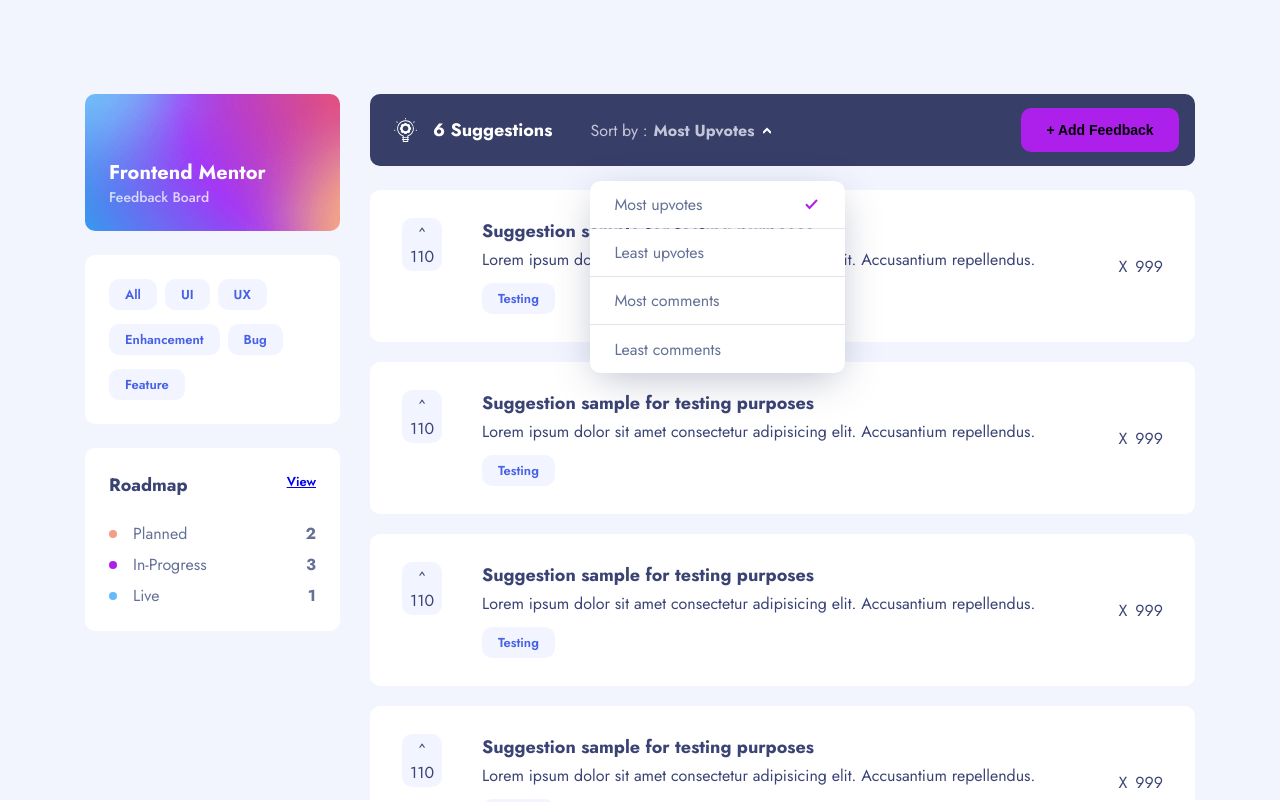
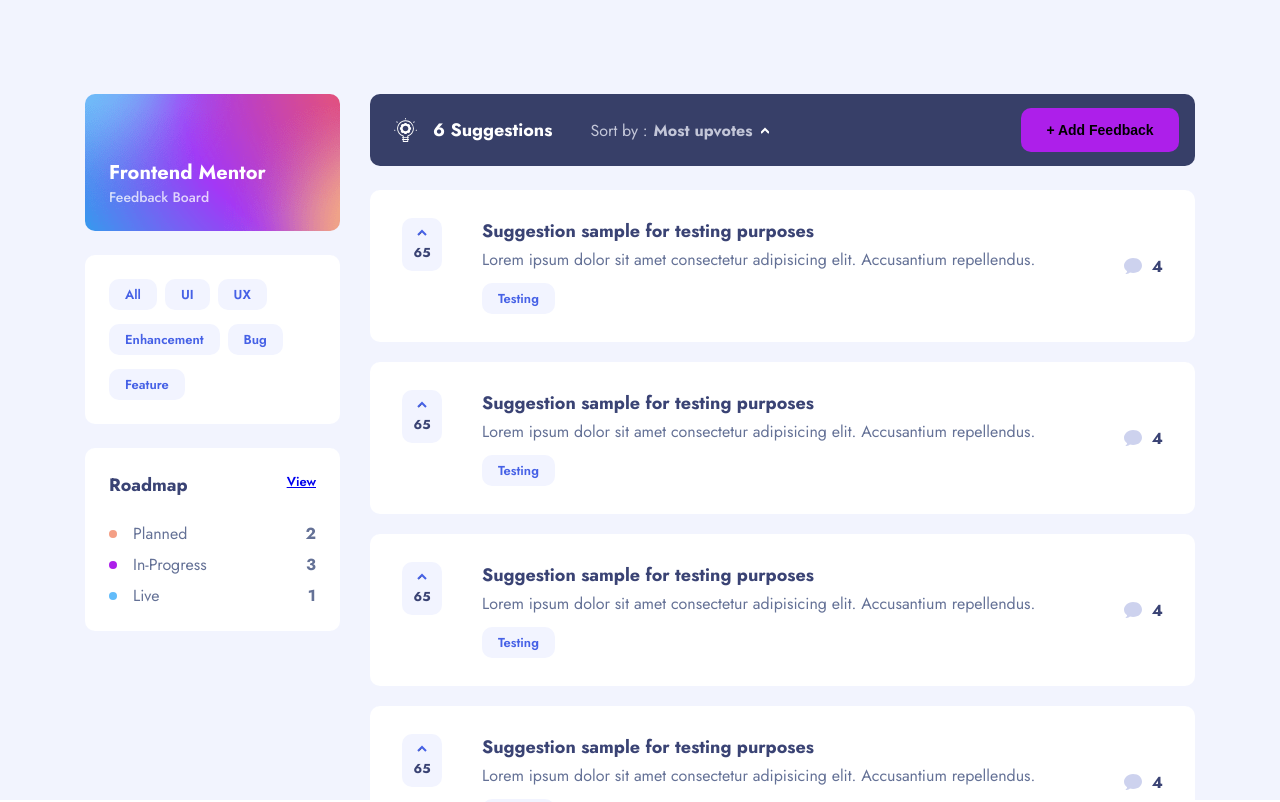
Before and after one commit to gnunez0101/product-feedback-app, a React (Vite) app: page / in a window 1280 px wide. Shown: the top 802 px of the page. Built offline with nearby package versions, Linux system fonts and the light colour scheme.

Commit message:
Page for Suggestion styled completely.

```diff
--- a/src/components/SuggestionsList.css
+++ b/src/components/SuggestionsList.css
@@ -56,6 +56,10 @@
             letter-spacing: var(--Body-1-space);
             color: var(--Bluish-White);
 
+            &:hover {
+              cursor: pointer;
+            }
+
             .name {
               opacity: 0.75;
             }
@@ -64,6 +68,11 @@
               font-weight: bold;
               margin-left: 6px;
               opacity: 0.75;
+
+              &.open {
+                color: var(--White);
+                opacity: 1;
+              }
             }
 
             .icon {
@@ -77,6 +86,10 @@
                 no-repeat center;
               background-color: var(--White);
               opacity: 1;
+              transition: rotate 300ms ease;
+
+              &.open {
+                rotate: 180deg;
               }
             }
 
@@ -86,7 +99,7 @@
               display: flex;
               flex-direction: column;
               gap: 1px;
-            background-color: color-mix(in oklab, var(--text-primary) 15%, transparent);
+              background-color: color-mix(in oklab, var(--text-primary) 15%, white);
               border-radius: 10px;
               width: 255px;
               overflow: hidden;
@@ -126,6 +139,7 @@
                 &:hover {
                   cursor: pointer;
                   color: var(--button-1);
+                }
               }
             }
           }
@@ -184,9 +198,38 @@
             &:hover {
               background-color: var(--interactive-hover);
             }
+
+            &:active {
+              background-color: var(--text-terceary);
+
+              & .num-votes {
+                color: var(--White);
+              }
+
+              & .icon {
+                background-color: var(--White);
+              }
+            }
+
+            .icon {
+              width:  10px;
+              height: 10px;
+              margin-bottom: 6px;
+              mask: url("../assets/shared/icon-arrow-up.svg")
+                no-repeat center;
+              background-color: var(--text-terceary);
+            }
+
+            .num-votes {
+              font-size:   var(--Body-3-size);
+              font-weight: bold;
+              line-height: var(--Body-3-line);
+              color: var(--text-primary);
+            }
           }
 
           .contents {
+
             .title {
               font-size:      var(--H3-size);
               font-weight:    var(--H3-weight);
@@ -196,16 +239,21 @@
             }
 
             .description {
+              font-size:      var(--Body-1-size);
+              font-weight:    var(--Body-1-weight);
+              line-height:    var(--Body-1-line);
+              letter-spacing: var(--Body-1-space);
               margin-top: 4px;
+              color: var(--text-secondary);
             }
 
             .category {
               width: fit-content;
               background-color: var(--interactive-normal);
-              color: var(--text-terceary);
               font-size:   var(--Body-3-size);
               font-weight: var(--Body-3-weight);
               line-height: var(--Body-3-line);
+              color: var(--text-terceary);
               border-radius: 10px;
               margin-top: 12px;
               padding-inline: 16px;
@@ -222,15 +270,34 @@
               }
             }
           }
+
+          &:hover .title{
+            color: var(--text-terceary);
+          }
         }
 
         .right {
           display: flex;
           justify-content: center;
           align-items: center               ;
-          gap: 8px;
+          gap: 10px;
+
+          .icon {
+            width:  18px;
+            height: 16px;
+            mask: url("../assets/shared/icon-comments.svg")
+              no-repeat center;
+            background-color: var(--background-comments);
+          }
+
+          .comments {
+            font-size:      var(--Body-1-size);
+            font-weight:    bold;
+            line-height:    var(--Body-1-line);
+            letter-spacing: var(--Body-1-space);
           }
         }
       }
     }
   }
+}
--- a/src/components/SuggestionsList.tsx
+++ b/src/components/SuggestionsList.tsx
@@ -1,15 +1,29 @@
+import { useEffect, useState } from 'react'
 import './SuggestionsList.css'
 
 export default function SuggestionsList() {
+  const [showSort, setShowSort] = useState(false)
+  const [selected, setSelected] = useState(0)
 
-  const suggestions = 6
-  const selected = "Most Upvotes"
-  const sortOptions = [
+  const [sortOptions, setSortOptions] = useState([
     { text: "Most upvotes",   selected: true  },
     { text: "Least upvotes",  selected: false },
     { text: "Most comments",  selected: false },
     { text: "Least comments", selected: false },
-  ]
+  ])
+  const suggestions = 6
+
+  useEffect(() => {
+    let _options = sortOptions.map((option, index) => {
+      return { text: option.text, selected: index === selected }
+    })
+    setSortOptions(_options)
+  }, [selected])
+
+  function handleSort() {
+    setShowSort(!showSort)
+  }
+
   return (
     <div className="suggestions-list">
       <div className="suggestions-list__header">
@@ -19,15 +33,15 @@
             {suggestions} Suggestions
           </div>
           <div className="suggestions-list__header--sort">
-            <div className='suggestions-list__header--sort-text'>
+            <div className='suggestions-list__header--sort-text'
+              onClick={handleSort}
+            >
               <div className="name">Sort by :</div>
-              <div className="selected">{selected}</div>
-              <div className="icon"></div>
-            </div>
-            <div className='suggestions-list__header--sort-list'>
-              { sortOptions.map((item, index) =>
-                <SortMenuItems item={item} key={index}/>
-              )}
+              <div className={`selected ${showSort ? "open" : ""}`}>{sortOptions[selected].text}</div>
+              <div className={`icon ${showSort ? "open" : ""}`}></div>
+              <div className='suggestions-list__header--sort-list'>
+                { showSort && <SortList options={sortOptions} setSelected={setSelected} /> }
+              </div>
             </div>
           </div>
         </div>
@@ -52,13 +66,32 @@
   )
 }
 
+type typeOption = {
+  text: string,
+  selected: boolean
+}
+
+function SortList({options, setSelected}: {options: typeOption[], setSelected: any}) {
+  return (
+    <>
+      { options.map((item: typeOption, index: number) =>
+        <SortMenuItem item={item} index={index}
+          handleClick={() => setSelected(index)} key={index}/>
+      )}
+    </>
+  )
+}
+
 type typeSortMenuItems = {
   text: string,
   selected: boolean
 }
-function SortMenuItems( {item} : {item: typeSortMenuItems} ) {
+function SortMenuItem( {item, index, handleClick} : {item: typeSortMenuItems, index:number, handleClick: any} ) {
+
   return (
-    <div className="menu-item">
+    <div className="menu-item"
+      onClick={() => handleClick(index)}
+    >
       <div className="text" >{item.text}</div>
       <div className={`check ${item.selected ? "selected": ""}`}></div>
     </div>
@@ -71,7 +104,7 @@
       <div className="left">
         <div className="votes">
           <div className="icon">^</div>
-          <div className="num-votes">110</div>
+          <div className="num-votes">65</div>
         </div>
         <div className="contents">
           <div className="title">Suggestion sample for testing purposes</div>
@@ -80,8 +113,8 @@
         </div>
       </div>
       <div className="right">
-        <div className="icon">X</div>
-        <div className="comments">999</div>
+        <div className="icon"></div>
+        <div className="comments">4</div>
       </div>
     </div>
   )
--- a/src/index.css
+++ b/src/index.css
@@ -42,6 +42,7 @@
   --background-primary:   var(--Bluish-White);
   --background-secondary: var(--Very-Light-Blue);
   --background-terceary:  var(--Very-Dark-Blue);
+  --background-comments:  #CDD2EE;
 
   /* Text Colors */
   --text-primary:   var(--Dark-Blue);
```
Lines whose indentation alone changed are shown as unchanged.
